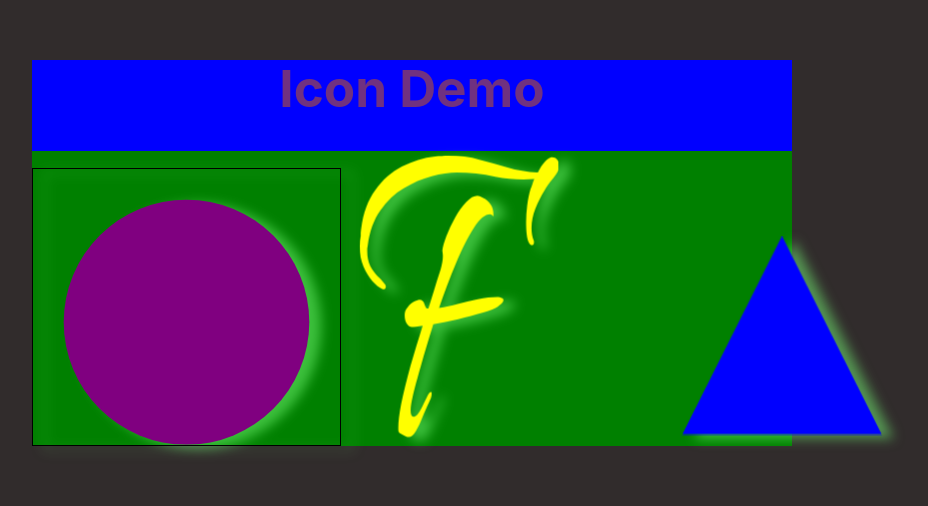
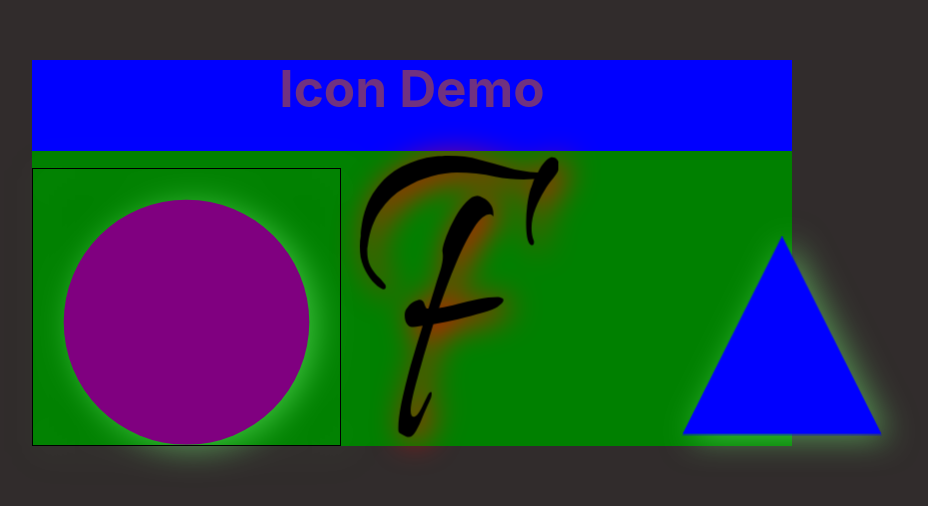
Before and after one commit to salino3/icons-react-2024-, a React (Vite) app: page / in a window 1280 px wide. Shown: the part 164-670 px from the top of the page, without its empty margins (228-1156 px from the left). Built offline with nearby package versions, Linux system fonts and the light colour scheme; data requests are answered from the project's data file.

Commit message:
add colorShadow

```diff
--- a/src/App.tsx
+++ b/src/App.tsx
@@ -15,7 +15,8 @@ function App() {
           userToken="valid_token_marioemail_1"
           iconName="circle_icon"
           color="purple"
-          shadow="12px 4px 6px rgba(120, 260, 120, 0.5)"
+          // colorShadow="blue"
+          shadow="shadow"
           size={307}
         />
         <div className="triangle_icon">
@@ -23,8 +24,9 @@ function App() {
             customStyles="triangle_icon"
             userToken="valid_token_marioemail_1"
             iconName="F_icon"
-            color="yellow"
-            shadow="12px 4px 6px rgba(120, 260, 120, 0.5)"
+            color="black"
+            colorShadow="red"
+            shadow="7px 4px 16px"
             size={199}
             sizeHeight={289}
           />
@@ -35,7 +37,7 @@ function App() {
             userToken="valid_token_marioemail_1"
             iconName="square_icon"
             color="blue"
-            shadow="12px 4px 6px rgba(120, 260, 120, 0.5)"
+            shadow="7px 4px 16px  "
             size={199}
           />
         </span>
--- a/src/components/custom-icons-list/custom-icon-list.component.tsx
+++ b/src/components/custom-icons-list/custom-icon-list.component.tsx
@@ -12,6 +12,7 @@ interface CustomIconListProps {
   iconName: string;
   color?: string;
   shadow?: string;
+  colorShadow?: string;
   size?: number; // width
   sizeHeight?: number; // height
   customStyles?: string;
@@ -22,6 +23,7 @@ export const CustomIconList: React.FC<CustomIconListProps> = ({
   iconName,
   color = "black",
   shadow = "none",
+  colorShadow = "",
   size = 32, // width
   sizeHeight, // height
   customStyles,
@@ -109,7 +111,16 @@ export const CustomIconList: React.FC<CustomIconListProps> = ({
       <canvas
         className={customStyles}
         style={{
-          filter: shadow !== "none" ? `drop-shadow(${shadow})` : "none",
+          filter:
+            shadow.trim() === "shadow"
+              ? `drop-shadow(7px 4px 16px ${
+                  colorShadow ? colorShadow : "rgba(120, 260, 120, 0.5))"
+                }`
+              : shadow !== "none"
+              ? `drop-shadow(${shadow} ${
+                  colorShadow ? colorShadow : "rgba(120, 260, 120, 0.5)"
+                })`
+              : "none",
           pointerEvents: "none",
         }}
         ref={canvasRef}
```
